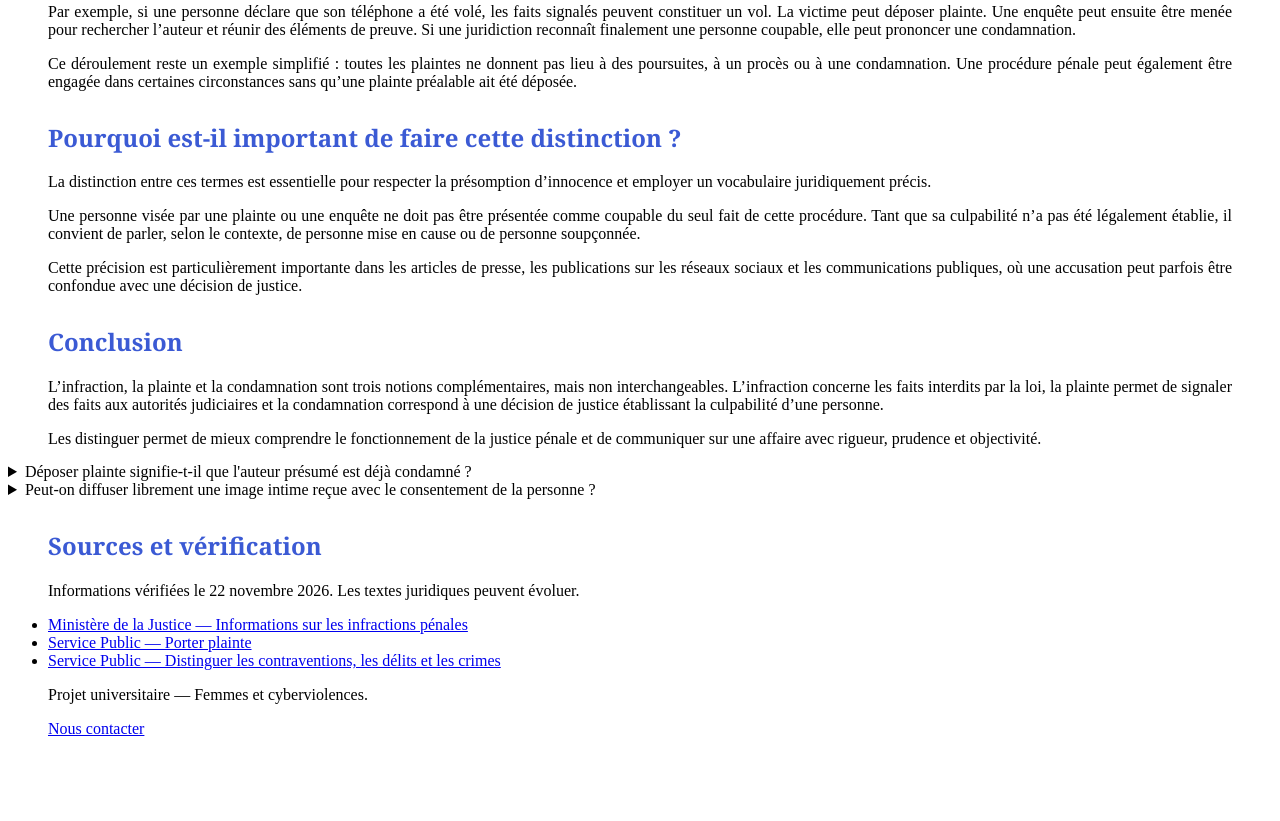
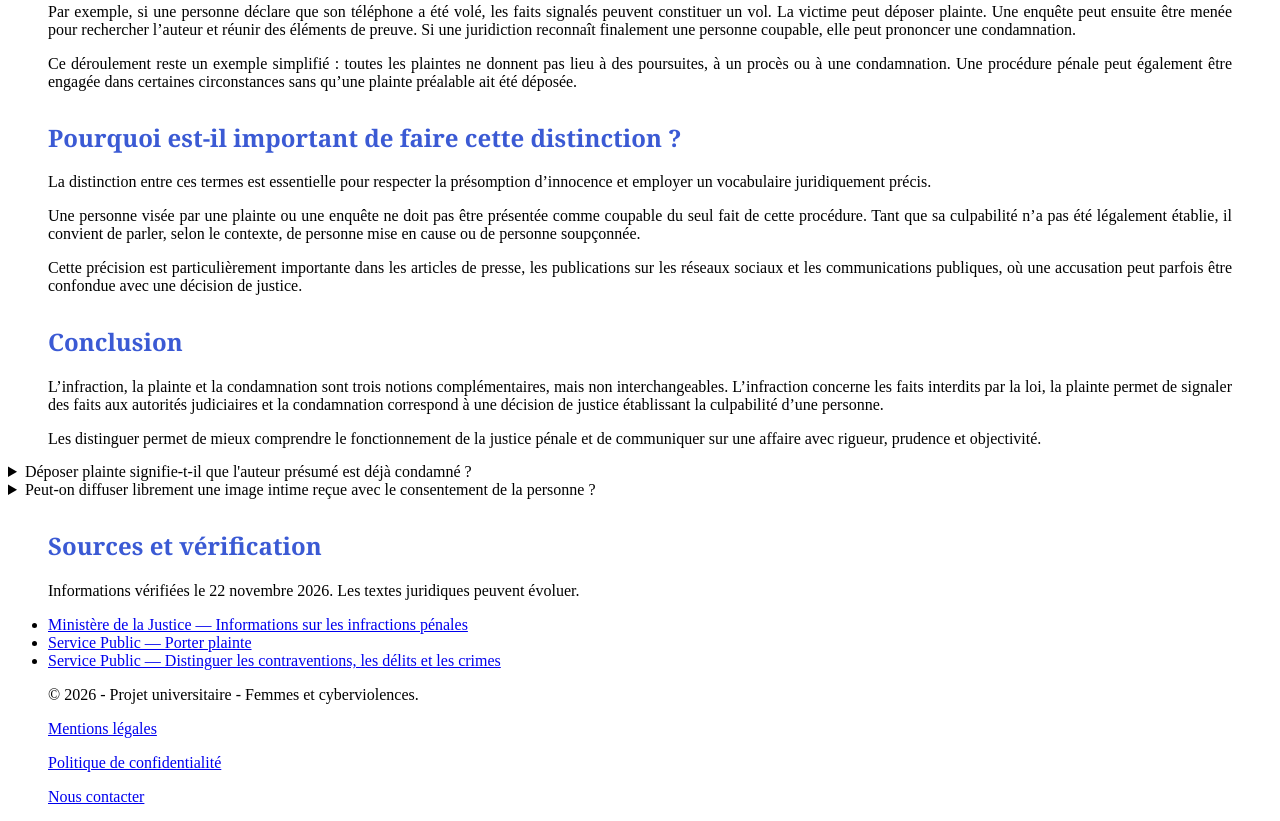
Before and after one commit to sijran/site-associations-femmes, a plain HTML site: page droits.html in a window 1280 px wide. Shown: the part 1151-1972 px from the top of the page. Before the commit the page ends 1904 px from the top, so only its background shows below. Drawn offline with Linux system fonts and the light colour scheme.

Commit message:
Revise footer section in droits.html
Updated footer content with copyright and legal links.

```diff
--- a/droits.html
+++ b/droits.html
@@ -114,10 +114,14 @@ h2 {
         </article>
     </main>
 
-    <footer>
-        <p>Projet universitaire — Femmes et cyberviolences.</p>
+    <!-- FOOTER -->
+<footer id="pied-de-page">
+
+    <p>© 2026 - Projet universitaire - Femmes et cyberviolences.</p>
+    <p><a href="mentions-legales.html">Mentions légales</a></p>
+    <p><a href="confidentialite.html">Politique de confidentialité</a> </p>
         <p><a href="contacts.html">Nous contacter</a></p>
-        <!-- Mentions légales et licence à compléter -->
-    </footer>
+         <!-- Mentions légales et licence de réutilisation à compléter. -->
+</footer>
 </body>
 </html>
```
